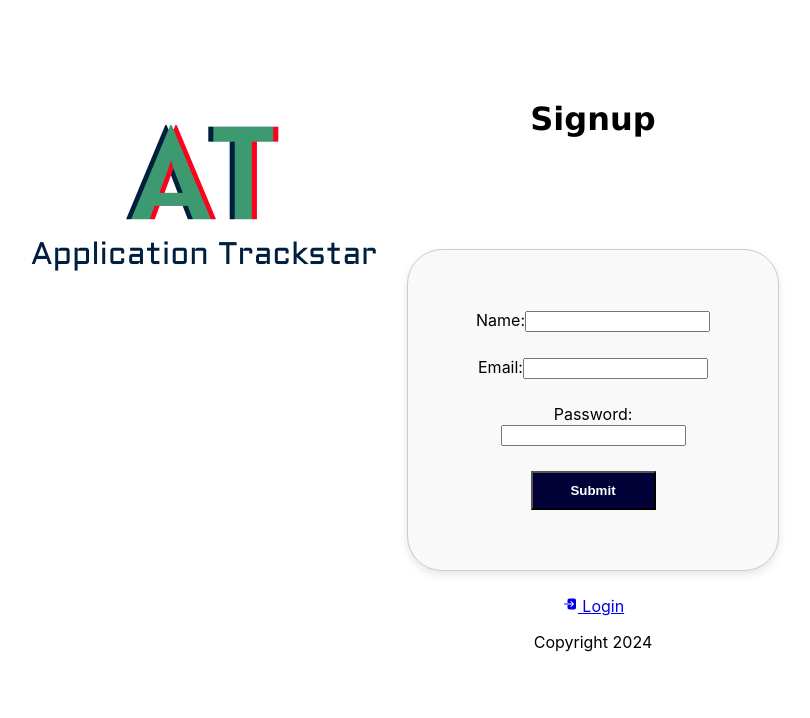
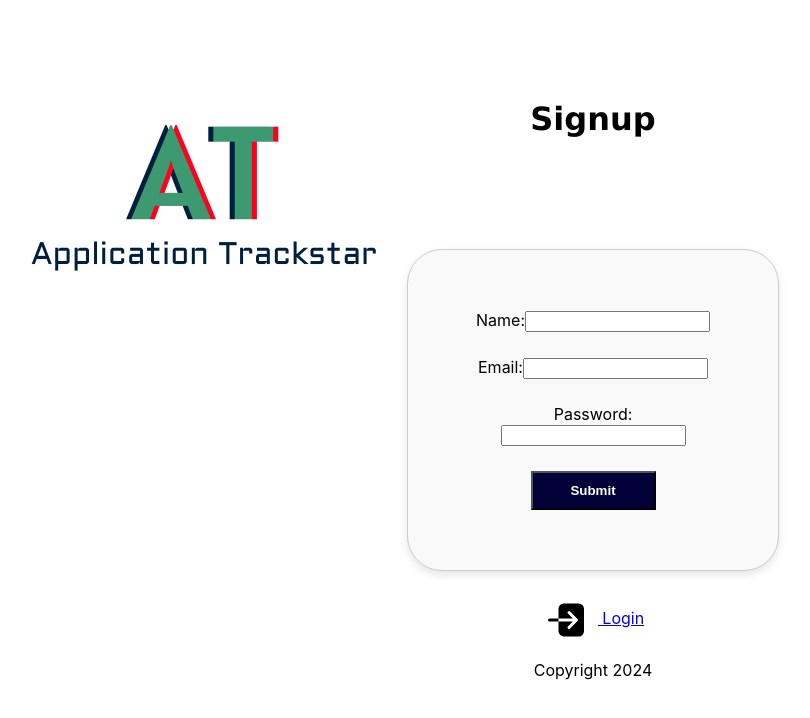
Before and after one commit to TomG87/application_frontend, a React (Create React App) app: page /register in a window 1280 px wide. Shown: the top 718 px of the page, without its empty margins (47-857 px from the left). Built offline with nearby package versions, Linux system fonts and the light colour scheme.

Commit message:
add CSS styling to adjust login icon size for better visual consistency

```diff
--- a/src/App.css
+++ b/src/App.css
@@ -164,3 +164,10 @@ text-align: center;
     top: 20px;
     padding: 10px;
   }
+
+  .login-icon{
+    margin-right: 8px;
+    font-size: 3em;
+    vertical-align: middle;
+    color: black
+  }
```
